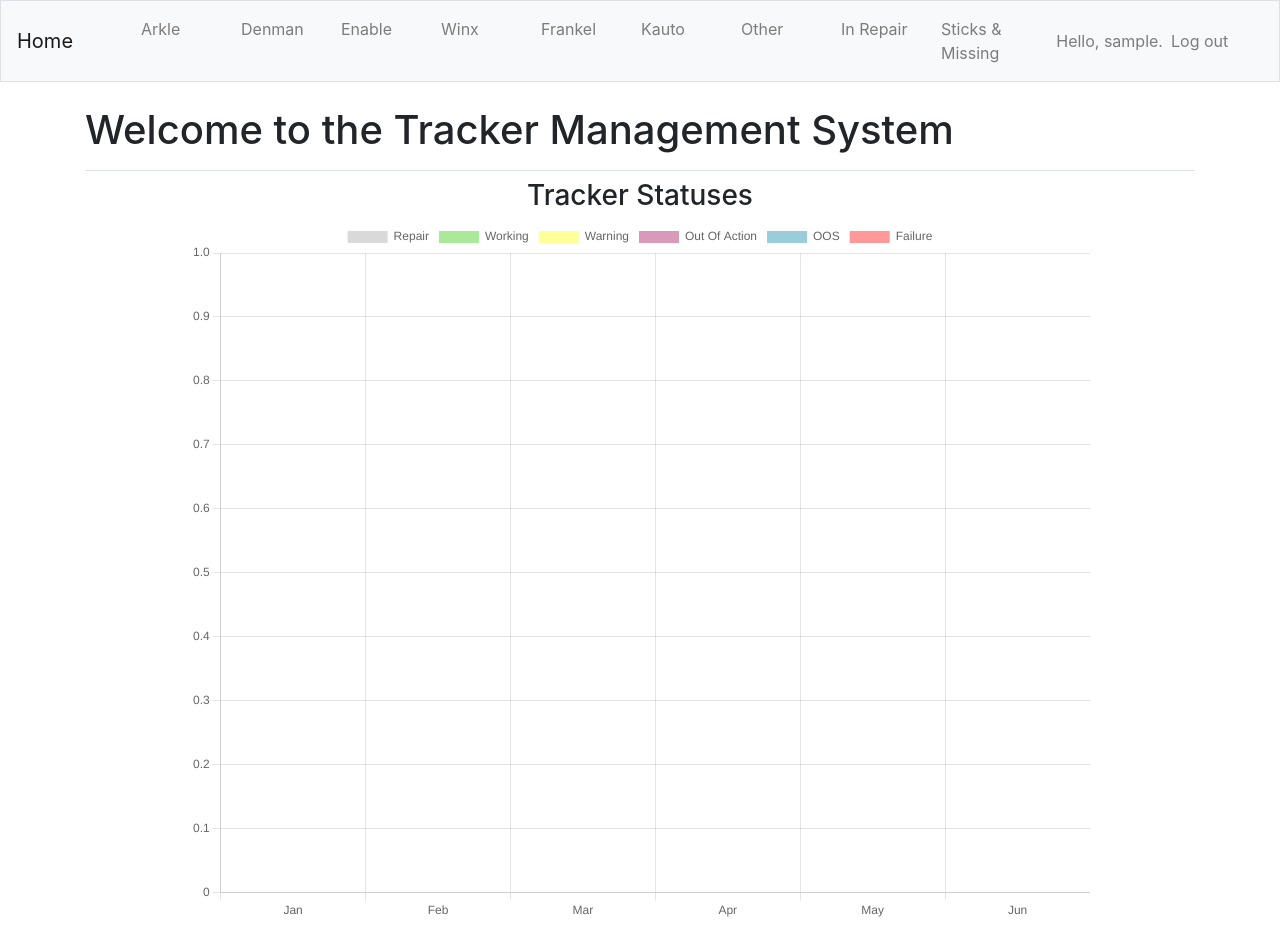
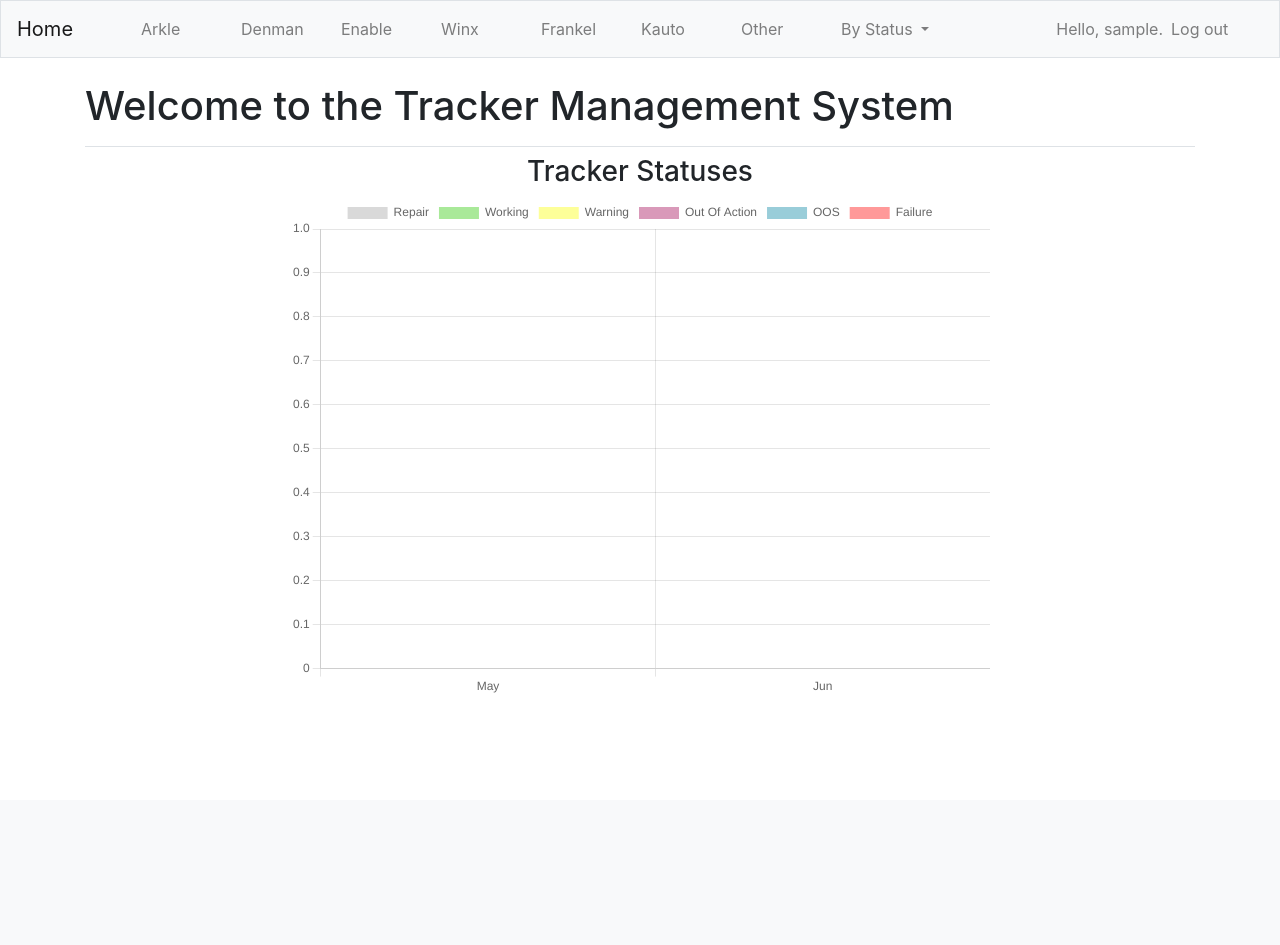
Before and after one commit to dimitrivanloey/TMS, a Django app: page / in a window 1280 px wide. After the commit the page ends 693 px from the top, so only its background shows below. Run offline with Django 3.2, Linux system fonts and the light colour scheme; the visitor is signed in with stand-in values (Sample User, id 1); data comes from the database, SQL or seed files in the repository; data that the repository does not hold is empty; some libraries are stand-ins or nearby versions.

Commit message:
Show trackers by status, and temporarily reduce data in graph until its loaded via api

```diff
--- a/unit_logs/models.py
+++ b/unit_logs/models.py
@@ -24,6 +24,7 @@ class Tracker(models.Model):
     tracker_group = models.CharField(max_length=15, choices=TRACKER_TYPES, null=False)
     status = models.CharField(max_length=15, choices=STATUS_CHOICES, default='In Service')
 
+
     class Meta:
       unique_together = ('number', 'tracker_group')
 
@@ -38,6 +39,10 @@ class Tracker(models.Model):
 
     def latest_entry_in_category(category):
       return [entry for entry in [t.entry_set.order_by('timestamp').last() for t in Tracker.objects.all()] if entry is not None and entry.status.category == category]
+
+    @property
+    def current_status(self):
+      return self.entry_set.order_by('timestamp').last().status
 
 
 class Status(models.Model):
@@ -67,23 +72,18 @@ class Status(models.Model):
     return [category['category'] for category in Status.objects.values('category').distinct()]
 
 
+  @property
+  def category_style(self):
+    return {
+      'Warning': 'warning',
+      'Failure': 'danger',
+      'Repair': 'secondary',
+      'OOA': 'dark',
+      'OOS': 'light',
+      'Working': 'success'
+    }.get(self.category, 'primary')
+
 class Entry(models.Model):
-
-    STATUS = (
-      ('On Course - Test: No Solid White', 'On course - Test: No Solid White'),
-      ('On Course - Test: No Orange', 'On course - Test: No Orange'),
-      ('On Course - Test: Broken Switch', 'On course - Test: Broken Switch'),
-      ('On Course - Test: Broken Connector', 'On course - Test: Broken Connector'),
-      ('On Course - Racing: Not to course', 'On course - racing: Not to course'),
-      ('On Course - Racing: Stuck on track', 'On course - racing: Stuck on track'),
-      ('On Course - Racing: Good Performance', 'On course - racing: Good Performance'),
-      ('On Course - Test: No Red', 'On Course - Test: No Red'),
-      ('In Refurb - Send for mechanical repair', 'In Refurb - Send for mechanical repair'),
-      ('In Refurb - No reply from modem', 'In Refurb - No reply from modem'),
-      ('In Refurb - Broken beyond repair', 'In Refurb - Broken beyond repair'),
-      ('In Refurb - Fixed and returning to course', 'In Refurb - Fixed and returning to course'),
-      ('Out of Service and Returned for Refurb', 'Out of Service and returned for Refurb'),
-    )
 
     VENUES = (
         ('Aintree', 'Aintree'),
--- a/unit_logs/templates/unit_logs/base.html
+++ b/unit_logs/templates/unit_logs/base.html
@@ -12,8 +12,6 @@
     <script src="https://cdn.jsdelivr.net/npm/chart.js@3.4.1/dist/chart.min.js"></script>
 </head>
 <body>
-
-
     <nav class="navbar navbar-expand-md navbar-light bg-light mb-4 border">
         <a class="navbar-brand" href="{% url 'unit_logs:index' %}">Home</a>
 
@@ -32,13 +30,24 @@
               <a class="nav-link" href="/trackers/Frankel">Frankel</a>
               <a class="nav-link" href="/trackers/Kauto">Kauto</a>
               <a class="nav-link" href="/trackers/Other">Other</a>
-              <a class="nav-link" href="/trackers_in_repair">In Repair</a>
-              <a class="nav-link" href="/sticks_missing">Sticks & Missing</a>
+              <!-- <a class="nav-link" href="/trackers_in_repair">In Repair</a> -->
+              <!-- <a class="nav-link" href="/sticks_missing">Sticks & Missing</a> -->
 
-
-
+              <li class="nav-item dropdown">
+                <a class="nav-link dropdown-toggle" href="#" id="navbarDropdown" role="button" data-toggle="dropdown" aria-haspopup="true" aria-expanded="false">
+                  By Status
+                </a>
+                <div class="dropdown-menu" aria-labelledby="navbarDropdown">
+                  <a class="dropdown-item" href="/status/Working">Working</a>
+                  <a class="dropdown-item" href="/status/Warning">Warning</a>
+                  <a class="dropdown-item" href="/status/Repair">Repair</a>
+                  <a class="dropdown-item" href="/status/OOA">Out of Action</a>
+                  <a class="dropdown-item" href="/status/OOS">Out Of Service</a>
+                  <a class="dropdown-item" href="/status/Failure">Failure</a>
+                </div>
+              </li>
             </ul>
-            <ul class="navbar-nav ml-auto">
+            <ul class="navbar-nav">
               {% if user.is_authenticated %}
                 <li class="nav-item">
                   <span class="navbar-text">Hello, {{ user.username }}.</span>
@@ -57,16 +66,10 @@
             </ul>
         </div>
     </nav>
-
-
-
-
   <main role="main" class="container">
-
       <div>
           {% block content %}{% endblock content %}
       </div>
   </main>
-
 </body>
 </html>
--- a/unit_logs/templates/unit_logs/index.html
+++ b/unit_logs/templates/unit_logs/index.html
@@ -27,10 +27,10 @@
       text-align: center;
     }
     canvas {
-      max-width: 900px;
-      max-height: 700px;
-      min-width: 900px;
-      min-height: 700px;
+      max-width: 700px;
+      max-height: 500px;
+      min-width: 700px;
+      min-height: 500px;
       margin: auto
     }
 </style>
@@ -48,7 +48,7 @@ var ctx = document.getElementById('stackedBar').getContext('2d');
 var stackedBar = new Chart(ctx, {
     type: 'bar',
     data: {
-        labels: ['Jan', 'Feb', 'Mar', 'Apr', 'May', 'Jun'],
+        labels: ['May', 'Jun'],
         datasets: [{
           label: 'Repair',
           data: eval('{{ data.repair|safe }}'),
@@ -89,7 +89,25 @@ var stackedBar = new Chart(ctx, {
             x: {
               stacked: true
             }
-        }
+        },
+        legend: {
+            display: false
+        },
+        legendCallback: function (chart) {
+            // Return the HTML string here.
+            console.log(chart.data.datasets);
+            var text = [];
+            text.push('<ul class="' + chart.id + '-legend">');
+            for (var i = 0; i < chart.data.datasets[0].data.length; i++) {
+                text.push('<li><span id="legend-' + i + '-item" style="background-color:' + chart.data.datasets[0].backgroundColor[i] + '"   onclick="updateDataset(event, ' + '\'' + i + '\'' + ')">');
+                if (chart.data.labels[i]) {
+                    text.push(chart.data.labels[i]);
+                }
+                text.push('</span></li>');
+            }
+            text.push('</ul>');
+            return text.join("");
+        },
     }
 });
 
--- a/unit_logs/urls.py
+++ b/unit_logs/urls.py
@@ -25,5 +25,7 @@ urlpatterns = [
     path('trackers/<str:tracker_group>/<int:tracker_id>/failures', views.tracker_failures, name='tracker_failures'),
     path('trackers/<str:tracker_group>/<int:tracker_id>/failures/new', views.new_tracker_failure, name='new_tracker_failure'),
     path('trackers/<str:tracker_group>/<int:tracker_id>/failures/<int:failure_id>/edit', views.edit_tracker_failure, name='edit_tracker_failure'),
-    path('trackers/<str:tracker_group>/<int:tracker_id>/failures/<int:failure_id>/delete', views.delete_tracker_failure, name='delete_tracker_failure')
+    path('trackers/<str:tracker_group>/<int:tracker_id>/failures/<int:failure_id>/delete', views.delete_tracker_failure, name='delete_tracker_failure'),
+
+    path('status/<str:category>', views.trackers_with_status, name='trackers_with_status')
 ]
--- a/unit_logs/views.py
+++ b/unit_logs/views.py
@@ -38,21 +38,28 @@ def tracker_show(request, tracker_group, tracker_id):
 def index(request):
     tracker_objects = Tracker.objects
 
-    jan_data = Tracker.number_per_category_before_date(datetime.datetime(2021, 2, 1, 0, 0, 0))
-    feb_data = Tracker.number_per_category_before_date(datetime.datetime(2021, 3, 1, 0, 0, 0))
-    mar_data = Tracker.number_per_category_before_date(datetime.datetime(2021, 4, 1, 0, 0, 0))
-    apr_data = Tracker.number_per_category_before_date(datetime.datetime(2021, 5, 1, 0, 0, 0))
+    # jan_data = Tracker.number_per_category_before_date(datetime.datetime(2021, 2, 1, 0, 0, 0))
+    # feb_data = Tracker.number_per_category_before_date(datetime.datetime(2021, 3, 1, 0, 0, 0))
+    # mar_data = Tracker.number_per_category_before_date(datetime.datetime(2021, 4, 1, 0, 0, 0))
+    # apr_data = Tracker.number_per_category_before_date(datetime.datetime(2021, 5, 1, 0, 0, 0))
     may_data = Tracker.number_per_category_before_date(datetime.datetime(2021, 6, 1, 0, 0, 0))
     jun_data = Tracker.number_per_category_before_date(datetime.datetime(2021, 7, 1, 0, 0, 0))
 
     context = {
         'data': {
-          'repair': [jan_data[0], feb_data[0], mar_data[0], apr_data[0], may_data[0], jun_data[0]],
-          'working': [jan_data[1], feb_data[1], mar_data[1], apr_data[1], may_data[1], jun_data[1]],
-          'warning': [jan_data[2], feb_data[2], mar_data[2], apr_data[2], may_data[2], jun_data[2]],
-          'ooa':  [jan_data[3], feb_data[3], mar_data[3], apr_data[3], may_data[3], jun_data[3]],
-          'oos': [jan_data[4], feb_data[4], mar_data[4], apr_data[4], may_data[4], jun_data[4]],
-          'failure': [jan_data[5], feb_data[5], mar_data[5], apr_data[5], may_data[5], jun_data[5]]
+          # 'repair': [jan_data[0], feb_data[0], mar_data[0], apr_data[0], may_data[0], jun_data[0]],
+          # 'working': [jan_data[1], feb_data[1], mar_data[1], apr_data[1], may_data[1], jun_data[1]],
+          # 'warning': [jan_data[2], feb_data[2], mar_data[2], apr_data[2], may_data[2], jun_data[2]],
+          # 'ooa':  [jan_data[3], feb_data[3], mar_data[3], apr_data[3], may_data[3], jun_data[3]],
+          # 'oos': [jan_data[4], feb_data[4], mar_data[4], apr_data[4], may_data[4], jun_data[4]],
+          # 'failure': [jan_data[5], feb_data[5], mar_data[5], apr_data[5], may_data[5], jun_data[5]]
+          'repair': [ may_data[0], jun_data[0]],
+          'working': [ may_data[1], jun_data[1]],
+          'warning': [ may_data[2], jun_data[2]],
+          'ooa':  [ may_data[3], jun_data[3]],
+          'oos': [ may_data[4], jun_data[4]],
+          'failure': [may_data[5], jun_data[5]]
+
         }
     }
 
@@ -229,3 +236,17 @@ def delete_tracker_failure(request, tracker_group, tracker_id, failure_id):
     if request.method == 'POST':
         failure.delete()
         return redirect('unit_logs:tracker_show', tracker_group=tracker_group, tracker_id=tracker.id)
+
+
+# Delete tracker failure  pages
+@xframe_options_exempt
+@login_required
+def trackers_with_status(request, category):
+    trackers_with_status = [e.tracker for e in Tracker.latest_entry_in_category(category)]
+    # breakpoint()
+    context = {
+      'trackers_with_status': trackers_with_status,
+      'category_lower': category.lower()
+    }
+
+    return render(request, 'unit_logs/trackers_with_status.html', context)
```
Also changed, not shown: unit_logs/templates/unit_logs/trackers_with_status.html (added, +36 -0 lines). Lines whose indentation alone changed are shown as unchanged.
